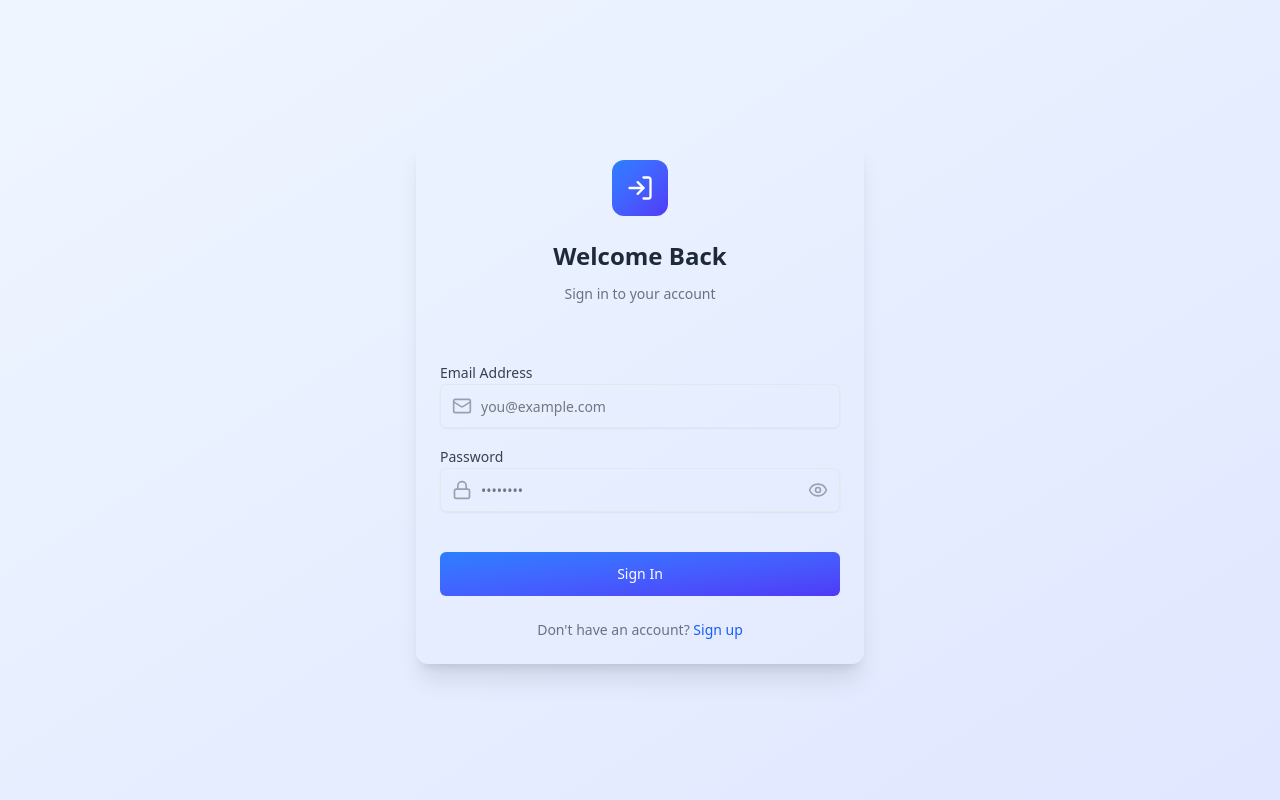
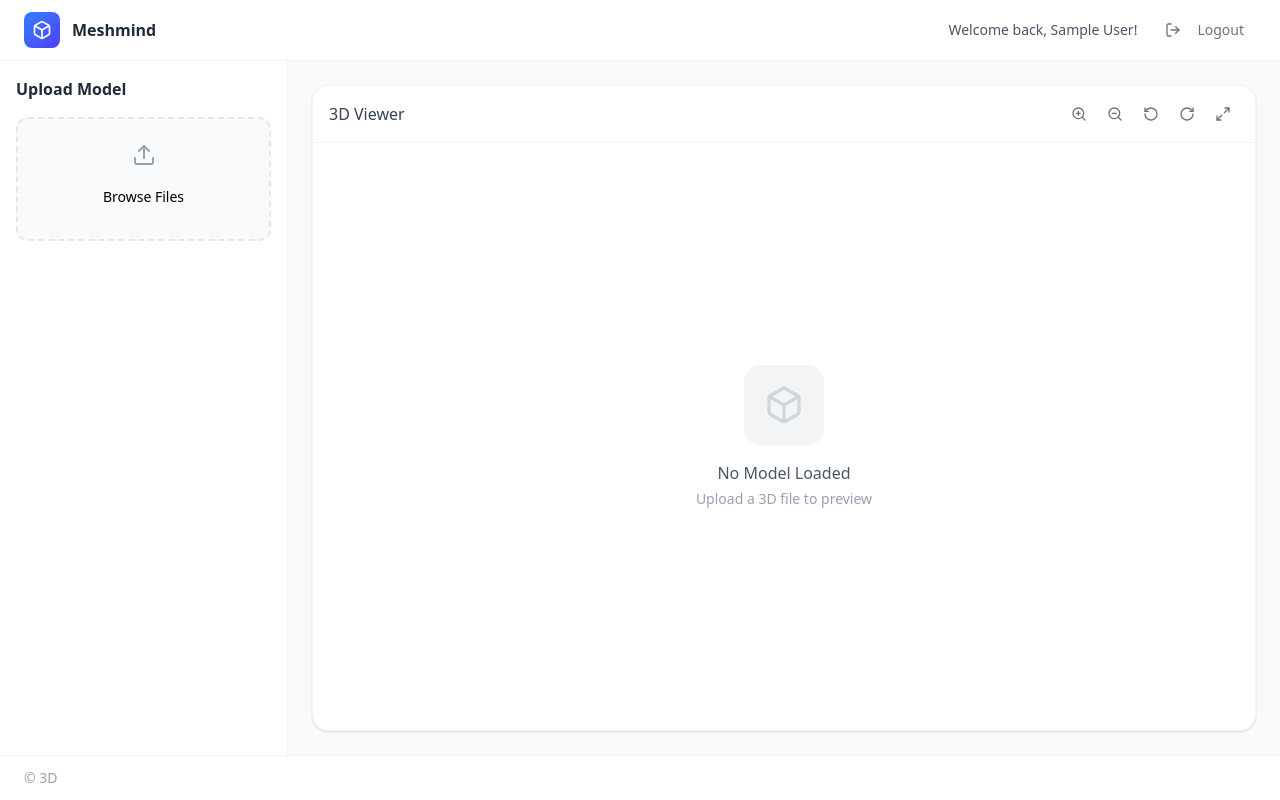
Before and after one commit to vulture02/ModelLens, a React app in the folder frontend/: page /dashboard in a window 1280 px wide. Before the commit this address led to /login. Built offline with nearby package versions, Linux system fonts and the light colour scheme; no server answers; sample sign-in values are in the browser's storage; the HTML template or start-up script is replaced by a standard one.

Commit message:
feat: integrate backend APIs with frontend

```diff
--- a/frontend/package.json
+++ b/frontend/package.json
@@ -18,6 +18,7 @@
     "@react-three/fiber": "^9.5.0",
     "@reduxjs/toolkit": "^2.11.2",
     "@tailwindcss/vite": "^4.1.18",
+    "axios": "^1.13.5",
     "class-variance-authority": "^0.7.1",
     "clsx": "^2.1.1",
     "lucide-react": "^0.563.0",
--- a/frontend/src/components/Navbar.tsx
+++ b/frontend/src/components/Navbar.tsx
@@ -8,7 +8,6 @@ export default function Navbar() {
 
   const handleLogout = () => {
     localStorage.removeItem("authToken")
-    localStorage.removeItem("currentUser")
     navigate("/login")
   }
 
--- a/frontend/src/components/Sidebar.tsx
+++ b/frontend/src/components/Sidebar.tsx
@@ -1,82 +1,93 @@
-// components/Sidebar.tsx
-import { useRef, useState } from "react"
-import { Button } from "./ui/button"
-import { Upload, File, X, CheckCircle, AlertCircle } from "lucide-react"
-import { useModel, type ModelType} from "../three/context/ModelContext"
+import { useRef, useState } from "react";
+import { Button } from "./ui/button";
+import { Upload, X, AlertCircle } from "lucide-react";
+import { useModel, type ModelType } from "../three/context/ModelContext";
+import api from "../lib/api";
 
 interface SidebarProps {
-  onFileUpload: (file: File | null) => void
-  uploadedFile: File | null
+  onFileUpload: (file: File | null) => void;
+  uploadedFile: File | null;
 }
 
 export default function Sidebar({ onFileUpload, uploadedFile }: SidebarProps) {
-  const fileInputRef = useRef<HTMLInputElement>(null)
-  const [isDragging, setIsDragging] = useState(false)
-  const [uploadStatus, setUploadStatus] = useState<"idle" | "success" | "error">("idle")
+  const fileInputRef = useRef<HTMLInputElement>(null);
+  const [isDragging, setIsDragging] = useState(false);
+  const [uploadStatus, setUploadStatus] = useState<
+    "idle" | "success" | "error"
+  >("idle");
 
-  const { setModel, clearModel } = useModel()
+  const { setModel, clearModel } = useModel();
 
   const handleFileChange = (e: React.ChangeEvent<HTMLInputElement>) => {
-    const file = e.target.files?.[0]
-    if (file) {
-      processFile(file)
+    const file = e.target.files?.[0];
+    if (file) processFile(file);
+  };
+
+  const processFile = async (file: File) => {
+    const ext = file.name.split(".").pop()?.toLowerCase();
+    const validTypes = ["obj", "glb", "gltf", "fbx", "stl"];
+
+    if (!ext || !validTypes.includes(ext)) {
+      setUploadStatus("error");
+      setTimeout(() => setUploadStatus("idle"), 3000);
+      return;
     }
-  }
 
-  const processFile = (file: File) => {
-    const ext = file.name.split(".").pop()?.toLowerCase()
-    const validTypes = ["obj", "glb", "gltf", "fbx", "stl"]
+    try {
+      const formData = new FormData();
+      formData.append("file", file);
 
-    if (ext && validTypes.includes(ext)) {
-      onFileUpload(file)
+      const response = await api.post("/api/models/upload", formData);
 
-      const url = URL.createObjectURL(file)
-      setModel(url, ext as ModelType)
+      // ✅ CONFIRM BACKEND CONNECTION
+      console.log("Upload success:", response.data.success);
+      console.log("Backend Model ID:", response.data.modelId);
+      console.log("Uploaded file name:", file.name);
+      localStorage.setItem("lastModelId", response.data.modelId);
+      localStorage.setItem("lastModelExt", ext);
+      onFileUpload(file);
 
-      setUploadStatus("success")
-    } else {
-      setUploadStatus("error")
-      setTimeout(() => setUploadStatus("idle"), 3000)
+      // local preview only
+      const url = URL.createObjectURL(file);
+      setModel(url, ext as ModelType);
+
+      setUploadStatus("success");
+    } catch (error) {
+      console.error("Backend upload failed:", error);
+      setUploadStatus("error");
     }
-  }
+  };
 
   const handleDragOver = (e: React.DragEvent) => {
-    e.preventDefault()
-    setIsDragging(true)
-  }
+    e.preventDefault();
+    setIsDragging(true);
+  };
 
-  const handleDragLeave = () => {
-    setIsDragging(false)
-  }
+  const handleDragLeave = () => setIsDragging(false);
 
   const handleDrop = (e: React.DragEvent) => {
-    e.preventDefault()
-    setIsDragging(false)
-    const file = e.dataTransfer.files?.[0]
-    if (file) {
-      processFile(file)
-    }
-  }
+    e.preventDefault();
+    setIsDragging(false);
+    const file = e.dataTransfer.files?.[0];
+    if (file) processFile(file);
+  };
 
   const removeFile = () => {
-    onFileUpload(null)
-    clearModel()
-    setUploadStatus("idle")
-    if (fileInputRef.current) {
-      fileInputRef.current.value = ""
-    }
-  }
+    onFileUpload(null);
+    clearModel();
+    setUploadStatus("idle");
+    if (fileInputRef.current) fileInputRef.current.value = "";
+  };
 
   return (
     <aside className="w-full md:w-72 bg-white border-r border-gray-100 p-4">
       <h2 className="font-semibold text-gray-800 mb-4">Upload Model</h2>
 
-      {/* Upload Area */}
       <div
         onDragOver={handleDragOver}
         onDragLeave={handleDragLeave}
         onDrop={handleDrop}
-        className={`border-2 border-dashed rounded-xl p-6 text-center transition-all duration-200 ${
+        className={`border-2 border-dashed rounded-xl p-6 text-center transition-all ${
           isDragging
             ? "border-blue-500 bg-blue-50"
             : "border-gray-200 hover:border-gray-300 bg-gray-50"
@@ -90,57 +101,32 @@ export default function Sidebar({ onFileUpload, uploadedFile }: SidebarProps) {
           className="hidden"
         />
 
-        <div className="w-12 h-12 bg-gray-100 rounded-xl flex items-center justify-center mx-auto mb-3">
-          <Upload className={`w-6 h-6 ${isDragging ? "text-blue-500" : "text-gray-400"}`} />
-        </div>
+        <Upload className="w-6 h-6 mx-auto mb-3 text-gray-400" />
 
-        <p className="text-sm text-gray-600 mb-1">Drag & drop your file here</p>
-        <p className="text-xs text-gray-400 mb-3">or</p>
-
-        <Button
-          onClick={() => fileInputRef.current?.click()}
-          className="bg-gradient-to-r from-blue-500 to-indigo-600 hover:from-blue-600 hover:to-indigo-700 text-white"
-        >
+        <Button onClick={() => fileInputRef.current?.click()}>
           Browse Files
         </Button>
-
-        <p className="text-xs text-gray-400 mt-3">
-          Supported: OBJ, GLB, GLTF, FBX, STL
-        </p>
       </div>
 
-      {/* Error Message */}
       {uploadStatus === "error" && (
-        <div className="mt-4 p-3 bg-red-50 border border-red-100 rounded-lg flex items-center gap-2 text-red-600">
+        <div className="mt-4 p-3 bg-red-50 text-red-600 rounded-lg flex gap-2">
           <AlertCircle className="w-4 h-4" />
-          <span className="text-sm">Invalid file format</span>
+          Invalid file format or upload failed
         </div>
       )}
 
-      {/* Uploaded File */}
       {uploadedFile && uploadStatus === "success" && (
-        <div className="mt-4 p-3 bg-green-50 border border-green-100 rounded-lg">
-          <div className="flex items-center justify-between">
-            <div className="flex items-center gap-2">
-              <CheckCircle className="w-4 h-4 text-green-600" />
-              <span className="text-sm font-medium text-green-700">Uploaded</span>
-            </div>
-            <button onClick={removeFile} className="text-gray-400 hover:text-gray-600">
+        <div className="mt-4 p-3 bg-green-50 rounded-lg">
+          <div className="flex justify-between">
+            <span className="text-green-700 text-sm">Uploaded</span>
+            <button onClick={removeFile}>
               <X className="w-4 h-4" />
             </button>
           </div>
 
-          <div className="mt-2 flex items-center gap-2">
-            <File className="w-4 h-4 text-gray-400" />
-            <div className="flex-1 min-w-0">
-              <p className="text-sm text-gray-700 truncate">{uploadedFile.name}</p>
-              <p className="text-xs text-gray-400">
-                {(uploadedFile.size / 1024 / 1024).toFixed(2)} MB
-              </p>
-            </div>
-          </div>
+          <p className="text-sm truncate">{uploadedFile.name}</p>
         </div>
       )}
     </aside>
-  )
+  );
 }
--- /dev/null
+++ b/frontend/src/lib/api.ts
@@ -0,0 +1,16 @@
+import axios from "axios";
+
+const api = axios.create({
+  baseURL: import.meta.env.VITE_API_BASE_URL,
+});
+
+api.interceptors.request.use((config) => {
+  const token = localStorage.getItem("authToken");
+  console.log("Sending JWT in request:", token)
+  if (token) {
+    config.headers["x-auth-token"] = token;
+  }
+  return config;
+});
+
+export default api;
--- a/frontend/src/pages/LoginPage.tsx
+++ b/frontend/src/pages/LoginPage.tsx
@@ -5,6 +5,7 @@ import { Input } from "../components/ui/input"
 import { Button } from "../components/ui/button"
 import { Mail, Lock, Eye, EyeOff, LogIn } from "lucide-react"
 import { useSearchParams } from "react-router-dom"
+import api from "../lib/api"
 
 export default function LoginPage() {
   const navigate = useNavigate()
@@ -17,50 +18,34 @@ export default function LoginPage() {
   const [searchParams]=useSearchParams()
   const redirectUrl=searchParams.get("redirect_url");
 
-  const handleSubmit = async (e: React.FormEvent) => {
-    e.preventDefault()
-    const errs: Record<string, string> = {}
+const handleSubmit = async (e: React.FormEvent) => {
+  e.preventDefault();
+  setIsLoading(true);
+  setErrors({});
 
-    if (!email) errs.email = "Email is required"
-    if (!password) errs.password = "Password is required"
+  try {
+    const res = await api.post("/api/login", {
+      email,
+      password,
+    });
 
-    setErrors(errs)
+    localStorage.setItem("authToken", res.data.token);
+    console.log("JWT token from backend:", res.data.token)
 
-    if (Object.keys(errs).length === 0) {
-      setIsLoading(true)
+    if (redirectUrl) {
+      navigate(decodeURIComponent(redirectUrl));
+    } else {
+      navigate("/dashboard");
+    }
+  } catch (err: any) {
+    setErrors({
+      general: err.response?.data?.message || "Login failed",
+    });
+  } finally {
+    setIsLoading(false);
+  }
+};
 
-      // Simulate API call
-      await new Promise((resolve) => setTimeout(resolve, 1000))
-
-      // Check if user exists in localStorage
-      const users = JSON.parse(localStorage.getItem("users") || "[]")
-      const user = users.find((u: { email: string; password: string }) => u.email === email && u.password === password)
-
-      if (user) {
-      // Generate dummy JWT-like token
-      const token = btoa(JSON.stringify({
-        userId: user.id,
-        email: user.email,
-        exp: Date.now() + (24 * 60 * 60 * 1000) // 24 hours
-      }))
-
-      console.log("Generated JWT Token:", token)
-      console.log("Decoded Token Payload:", JSON.parse(atob(token)))
-
-      localStorage.setItem("authToken", token)
-      localStorage.setItem("currentUser", JSON.stringify(user))
-      if(redirectUrl){
-        navigate(decodeURIComponent(redirectUrl))
-      }else{
-        navigate("/dashboard")
-      }
-      } else {
-        setErrors({ general: "Invalid email or password" })
-      }
-
-      setIsLoading(false)
-    }
-  }
 
   return (
     <div className="min-h-screen flex items-center justify-center bg-gradient-to-br from-blue-50 to-indigo-100 px-4">
--- a/frontend/src/pages/RegisterPage.tsx
+++ b/frontend/src/pages/RegisterPage.tsx
@@ -1,10 +1,10 @@
 import { useState } from "react"
 import { useNavigate, useSearchParams } from "react-router-dom"
-import { validateRegister } from "../utils/validation"
 import { Card, CardContent, CardHeader, CardTitle } from "../components/ui/card"
 import { Input } from "../components/ui/input"
 import { Button } from "../components/ui/button"
 import { User, Mail, Lock, Eye, EyeOff } from "lucide-react"
+import api from "../lib/api"
 
 export default function RegisterPage() {
   const navigate = useNavigate()
@@ -20,44 +20,31 @@ export default function RegisterPage() {
 
   const handleSubmit = async (e: React.FormEvent) => {
     e.preventDefault()
-    const errs = validateRegister(name, email, password)
-    setErrors(errs)
-
-    if (Object.keys(errs).length === 0) {
-      setIsLoading(true)
-
-      // Simulate API call
-      await new Promise((resolve) => setTimeout(resolve, 1000))
-
-      // Store user data
-      const users = JSON.parse(localStorage.getItem("users") || "[]")
-      const newUser = {
-        id: Date.now().toString(),
+    setErrors({});
+    setIsLoading(true);
+    try{
+      await api.post("/api/register", {
         name,
         email,
-        password // In real app, this would be hashed
-      }
-      users.push(newUser)
-      localStorage.setItem("users", JSON.stringify(users))
-
-      // Generate dummy JWT-like token
-      const token = btoa(JSON.stringify({
-        userId: newUser.id,
-        email: newUser.email,
-        exp: Date.now() + (24 * 60 * 60 * 1000) // 24 hours
-      }))
-
-      console.log("Generated JWT Token:", token)
-      console.log("Decoded Token Payload:", JSON.parse(atob(token)))
-
-      localStorage.setItem("authToken", token)
-      localStorage.setItem("currentUser", JSON.stringify(newUser))
-      if(redirectUrl){
-        navigate(decodeURIComponent(redirectUrl))
-      }else{
-        navigate("/dashboard")
-      }
+        password,
+      });
+      const loginRes=await api.post("/api/login", {
+        email,
+        password,
+    });
+    localStorage.setItem("authToken", loginRes.data.token);
+    if (redirectUrl) {
+      navigate(decodeURIComponent(redirectUrl));
+    } else {
+      navigate("/dashboard");
     }
+  }catch(err:any){
+    setErrors({
+      general: err.response?.data?.message || "Registration failed",
+    });
+  }finally{
+    setIsLoading(false);
+  }
   }
 
   return (
--- a/frontend/src/routes/ProtectedRoute.tsx
+++ b/frontend/src/routes/ProtectedRoute.tsx
@@ -1,40 +1,23 @@
-import { Navigate,useLocation } from "react-router-dom"
+import { Navigate, useLocation } from "react-router-dom"
 import type { JSX } from "react/jsx-runtime"
 
 export default function ProtectedRoute({ children }: { children: JSX.Element }) {
   const token = localStorage.getItem("authToken")
-  const location=useLocation()
-
+  const location = useLocation()
+  console.log("ProtectedRoute token:", token)
 
   if (!token) {
-
-    const redirectUrl=encodeURIComponent(
+    const redirectUrl = encodeURIComponent(
       location.pathname + location.search
     )
+
     return (
       <Navigate
-          to={`/login?redirect_url=${redirectUrl}`}
-          replace
-       />
+        to={`/login?redirect_url=${redirectUrl}`}
+        replace
+      />
     )
   }
 
-  try {
-    const payload = JSON.parse(atob(token))
-    const currentTime = Date.now()
-
-    if (payload.exp && currentTime > payload.exp) {
-      // Token expired, clear it
-      localStorage.removeItem("authToken")
-      localStorage.removeItem("currentUser")
-      return <Navigate to="/login" replace />
-    }
-
   return children
-  } catch {
-    // Invalid token, clear it
-    localStorage.removeItem("authToken")
-    localStorage.removeItem("currentUser")
-    return <Navigate to="/login" replace />
-  }
 }
```
Also changed, not shown: 2 other files (tests, documents, lock files or other folders).
